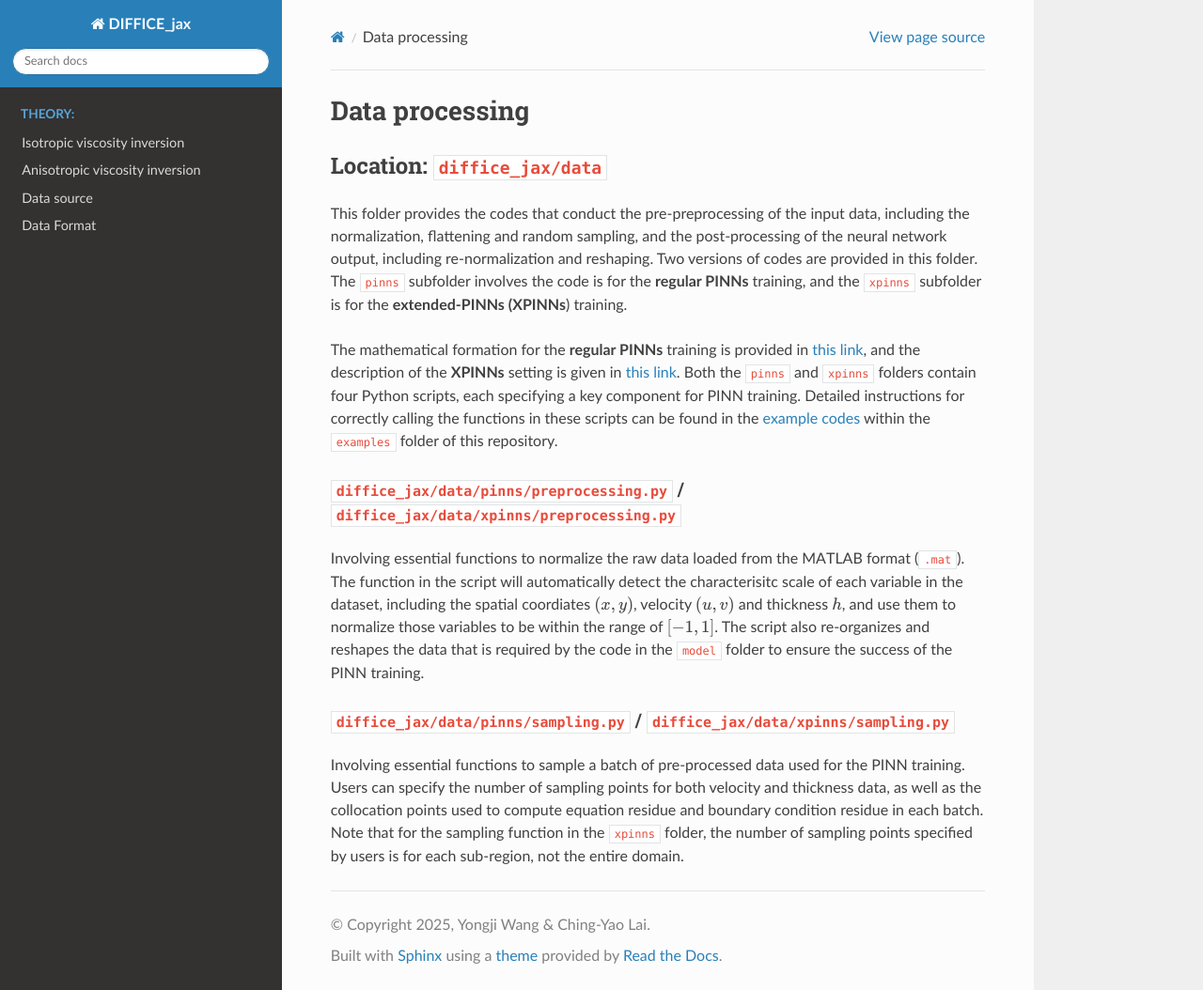
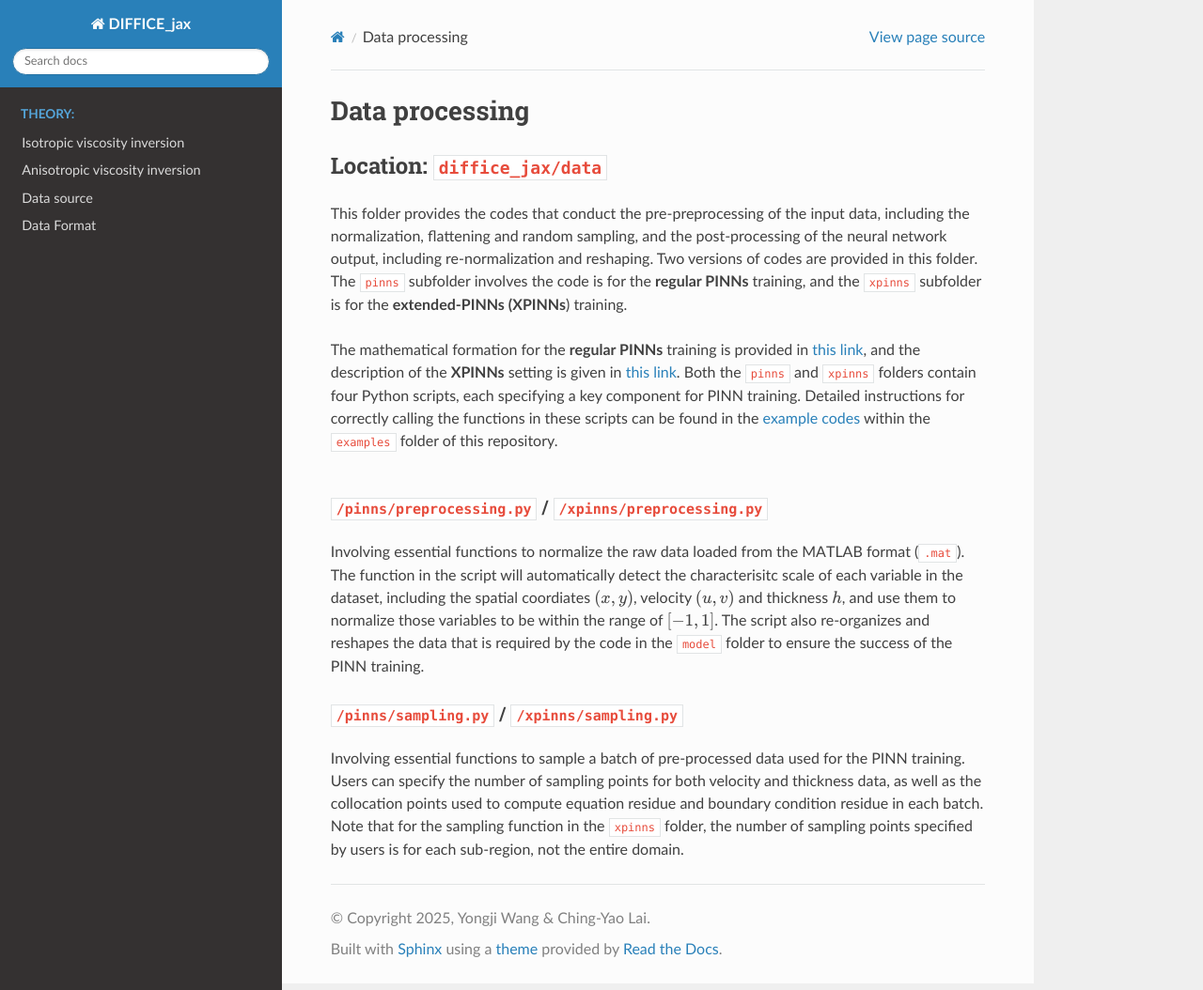
Before and after one commit to YaoGroup/DIFFICE_jax, a Sphinx documentation site: the page built from docs/source/func_data.md, in a window 1280 px wide and 1054 px high. Shown: the whole window at 94% size. Built offline with Sphinx 7.4.7 and the Read the Docs theme 3.1.0, drawn with Linux system fonts in a browser that asks for light colours.

Commit message:
Update func_data.md

```diff
--- a/docs/source/func_data.md
+++ b/docs/source/func_data.md
@@ -15,8 +15,10 @@ component for PINN training. Detailed instructions for correctly calling the fun
 scripts can be found in the [example codes](https://github.com/YaoGroup/DIFFICE_jax/tree/main/examples)
 within the `examples` folder of this repository.
 
+<br />
 
-### `diffice_jax/data/pinns/preprocessing.py` / `diffice_jax/data/xpinns/preprocessing.py`
+
+### `/pinns/preprocessing.py` / `/xpinns/preprocessing.py`
 
 Involving essential functions to normalize the raw data loaded from the MATLAB format (`.mat`). The
 function in the script will automatically detect the characterisitc scale of each variable in the
@@ -25,7 +27,7 @@ normalize those variables to be within the range of $[-1, 1]$. The script also r
 the data that is required by the code in the `model` folder to ensure the success of the PINN training.
 
 
-### `diffice_jax/data/pinns/sampling.py` / `diffice_jax/data/xpinns/sampling.py`
+### `/pinns/sampling.py` / `/xpinns/sampling.py`
 
 Involving essential functions to sample a batch of pre-processed data used for the PINN training. Users
 can specify the number of sampling points for both velocity and thickness data, as well as the collocation
```
